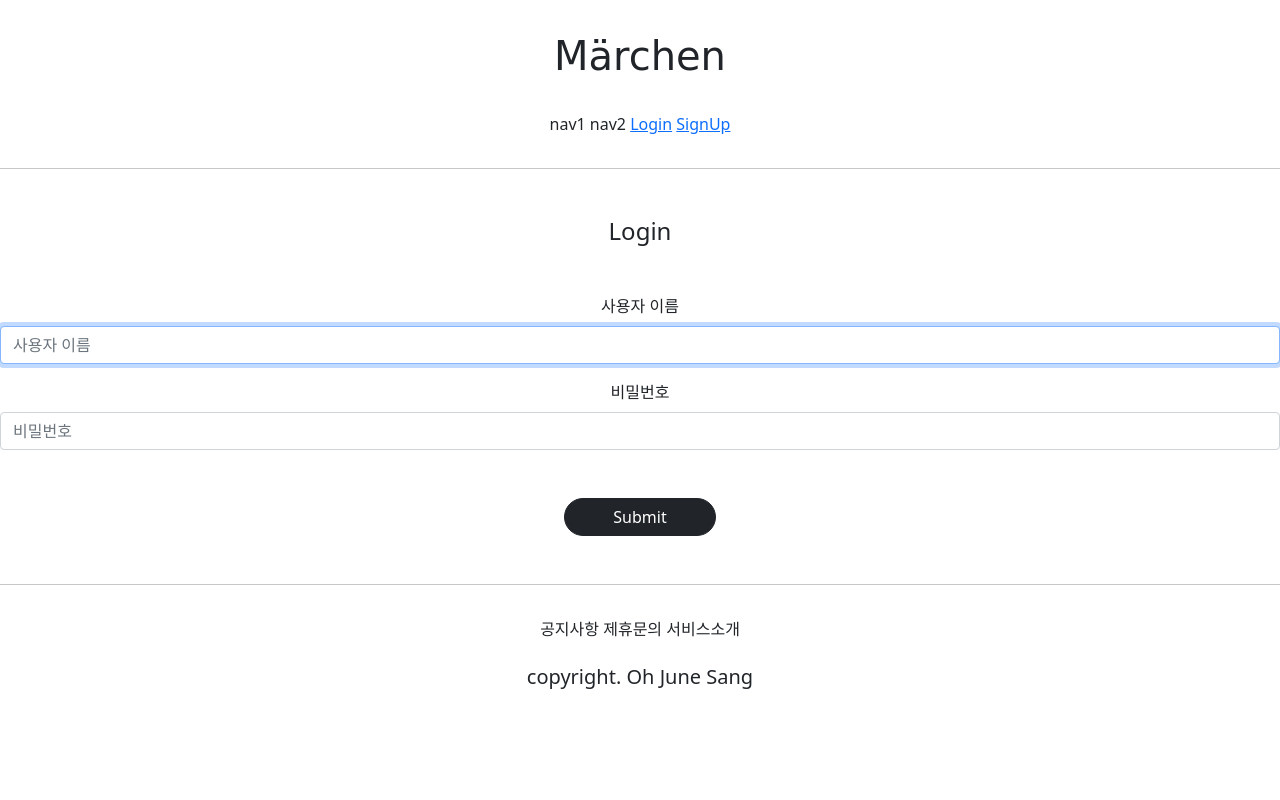
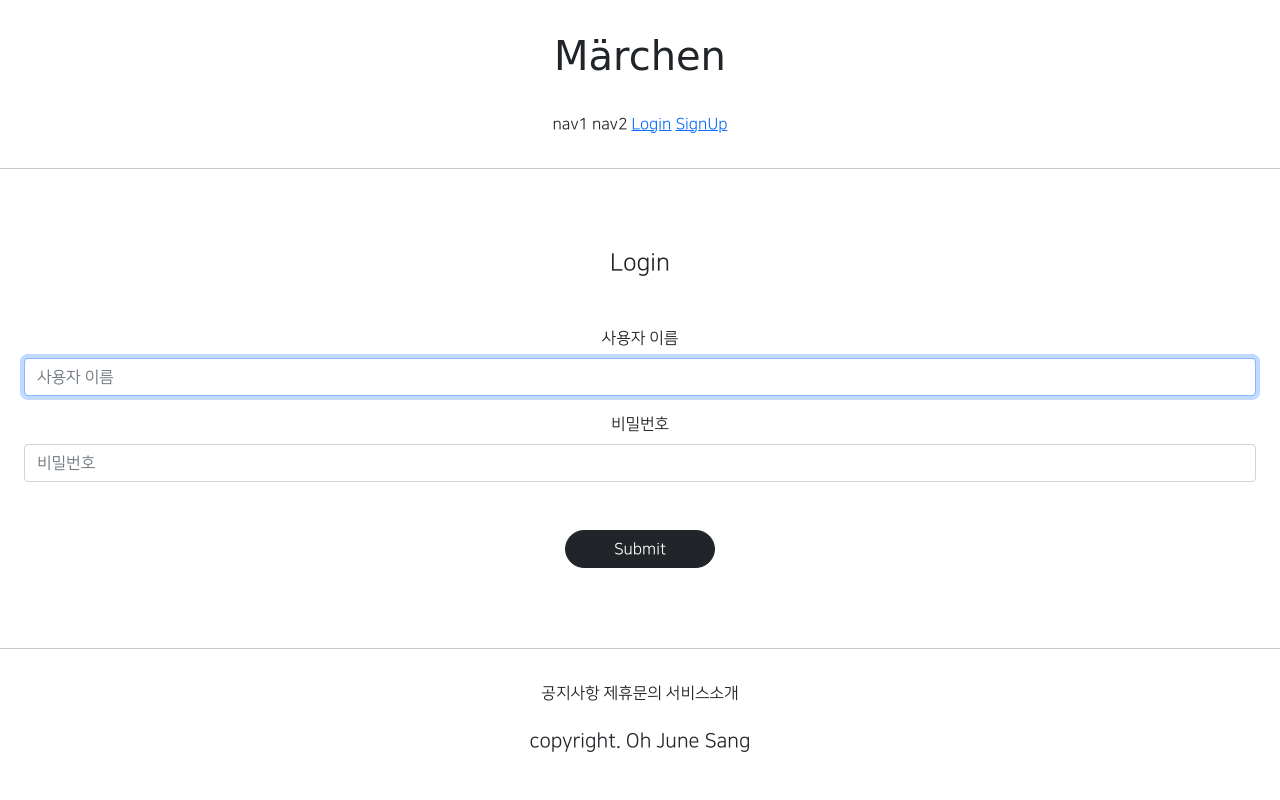
Before and after one commit to Oh-June-Sang/GIS_2ban_2, a Django app: page /accounts/login/ in a window 1280 px wide. Run offline with Django 3.2, Linux system fonts and the light colour scheme; parts of the project's set-up code (start-up, migrations or seed data) failed here and were passed over; some libraries are stand-ins or nearby versions; some web fonts are replaced.

Commit message:
07/15 2ban 2

```diff
--- a/accountapp/templates/accountapp/login.html
+++ b/accountapp/templates/accountapp/login.html
@@ -2,7 +2,7 @@
 {% load bootstrap4 %}
 {% block content %}
 
-    <div class="text-center">
+    <div class="text-center mw-500 m-auto">
 
 
         <div class="m-5">
--- a/templates/base.html
+++ b/templates/base.html
@@ -1,11 +1,16 @@
 <!DOCTYPE html>
 <html lang="en">
+
 <head>
 {% include 'head.html' %}
 </head>
-<body>
+
+<body style="font-family: 'NanumSquareR'">
+
 {% include 'header.html' %}
+
 <hr>
+
 {% block content %}
 {% endblock %}
 
--- a/templates/head.html
+++ b/templates/head.html
@@ -11,4 +11,26 @@
     <link href="https://fonts.googleapis.com/css2?family=Kumar+One+Outline&display=swap" rel="stylesheet">
     {# DEFAULT CSS LINk #}
     <link rel="stylesheet" type="text/css" href="{% static 'base.css' %}">
+    <style>
+        @font-face {
+            font-family: 'NanumSquareR';
+            src: local('NanumSquareR'),
+            url("{% static 'fonts/NanumSquareR.otf' %}") format("opentype");
+        }
+        @font-face {
+            font-family: 'NanumSquareEB';
+            src: local('NanumSquareEB'),
+            url("{% static 'fonts/NanumSquareEB.otf' %}") format("opentype");
+        }
+        @font-face {
+            font-family: 'NanumSquareB';
+            src: local('NanumSquareB'),
+            url("{% static 'fonts/NanumSquareB.otf' %}") format("opentype");
+        }
+        @font-face {
+            font-family: 'NanumSquareL';
+            src: local('NanumSquareL'),
+            url("{% static 'fonts/NanumSquareL.otf' %}") format("opentype");
+        }
+    </style>
 </head>
```
Also changed, not shown: static/fonts/NanumSquareB.otf (added), static/fonts/NanumSquareEB.otf (added), static/fonts/NanumSquareL.otf (added), static/fonts/NanumSquareR.otf (added).
